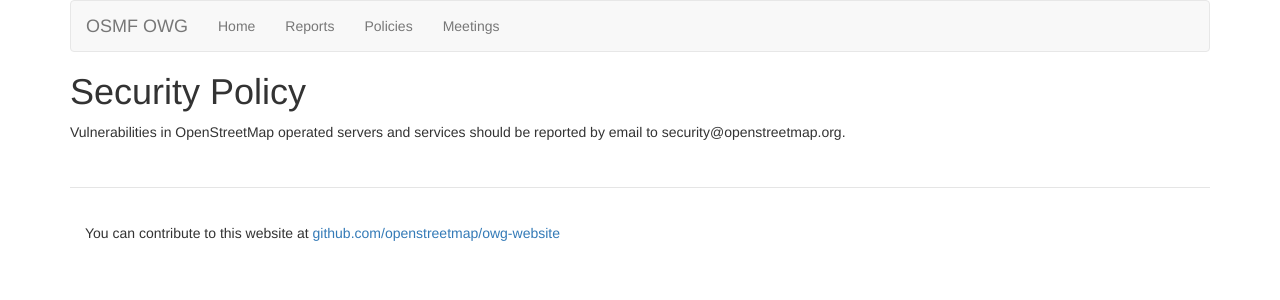
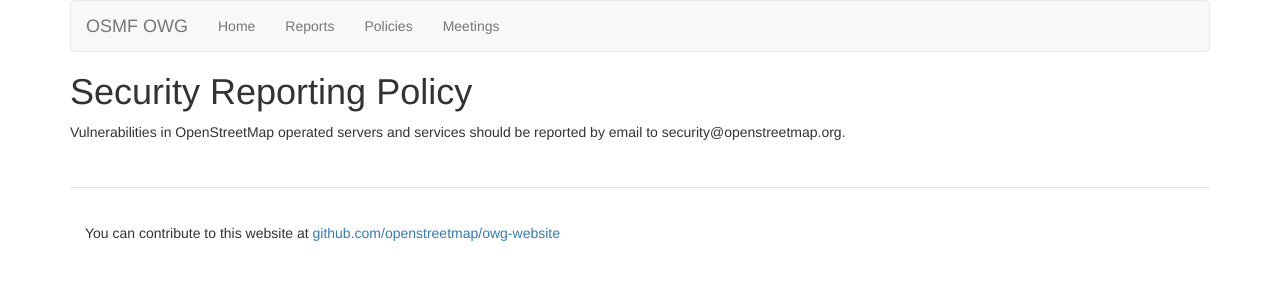
Before and after one commit to openstreetmap/owg-website, a Jekyll site: the page built from policies/security.md, in a window 1280 px wide. Shown: the top 300 px of the page. Built offline with Jekyll 4.4.1, drawn with Linux system fonts in a browser that asks for light colours.

Commit message:
Add Security Reporting Policy to index

```diff
--- a/policies/security.md
+++ b/policies/security.md
@@ -1,5 +1,5 @@
 ---
-title: Security Policy
+title: Security Reporting Policy
 permalink: /policies/security/
 ---
 
```
Also changed, not shown: policies/index.md (+1 -0 lines).
